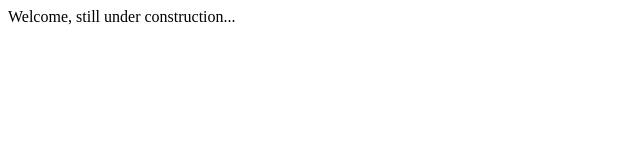
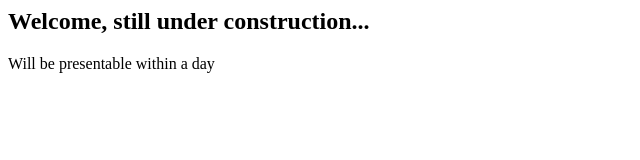
Before and after one commit to lettergram/algorithms.rocks, a plain HTML site: page index.html in a window 1280 px wide. Shown: the whole page, without its empty margins (0-640 px from the left). Drawn offline with Linux system fonts and the light colour scheme.

Commit message:
basic github site

```diff
--- a/index.html
+++ b/index.html
@@ -1 +1,4 @@
-Welcome, still under construction...
+<h2>Welcome, still under construction...</h2>
+<p>
+  Will be presentable within a day
+</p>
```
